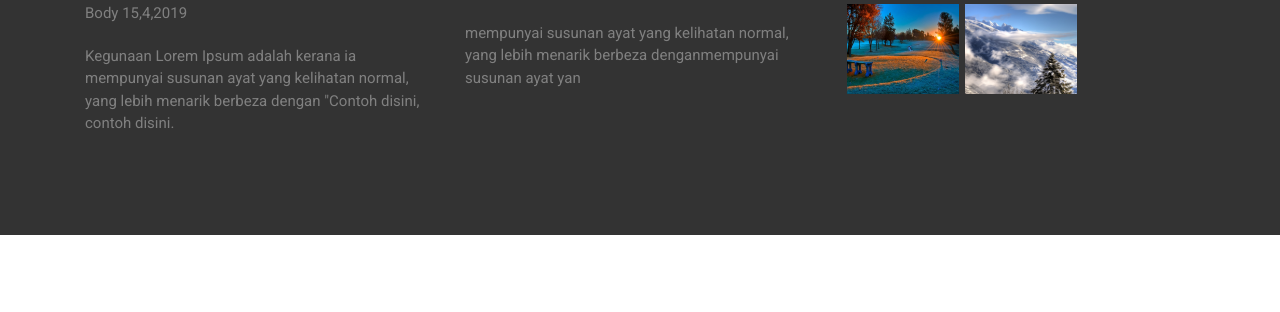
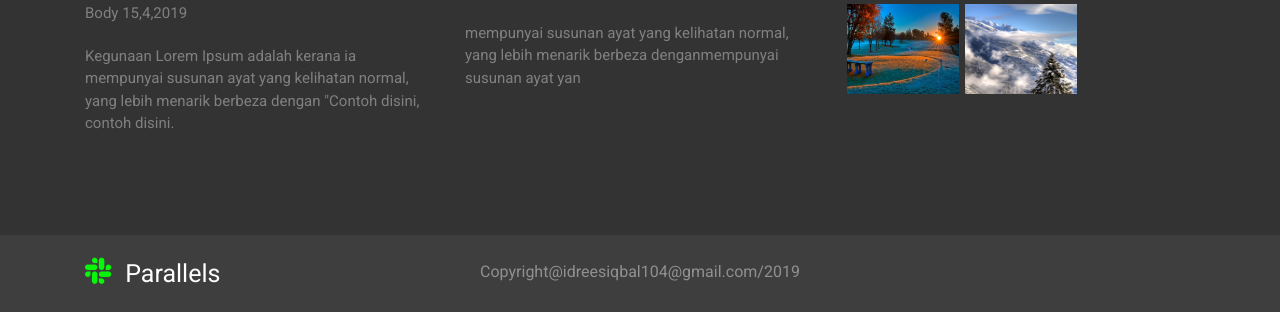
Before and after one commit to muhammadidreesshaikh/parallels-ui, a plain HTML site: page index.html in a window 1280 px wide. Shown: the part 9001-9313 px from the top of the page. Before the commit the page ends 9236 px from the top, so only its background shows below. Drawn offline with Linux system fonts and the light colour scheme.

Commit message:
footer section done

```diff
--- a/css/style.css
+++ b/css/style.css
@@ -1079,6 +1079,55 @@ body
   }
 
 
+  .footer
+  {
+    background-color: #3e3e3e;
+    padding-top: 20px;
+    padding-bottom: 20px;
+  }
+
+  .footer  .logo2 i
+  {
+    color: #09f509;
+    font-size: 30px;
+  }
+
+  .footer .logo2 a
+  {
+    font-size: 25px;
+    padding-left: 10px;
+    color: white;
+    text-decoration: none;
+  }
+
+  .footer .email
+  {
+    padding-top: 5px;
+  }
+
+  .footer .email p
+  {
+    text-align: center;
+    margin-bottom: 0;
+    color: #909090;
+    font-size: 16px;
+  }
+
+  /* .footer .detail
+  {
+
+  }
+
+  .footer .detail ul
+  {
+
+  }
+
+  .footer .detail li a
+  {
+
+  } */
+
 
 
 
--- a/index.html
+++ b/index.html
@@ -713,6 +713,44 @@
         </div>
     </section>
 
+    <section>
+
+        <div class="footer">
+            <div class="container">
+                <div class="row">
+
+                    <div class="col-md-3">
+                        <div class="logo2">
+                            <i class="fab fa-slack"></i>
+                            <a href="#">Parallels</a>
+                        </div>
+                    </div>
+
+                    <div class="col-md-6">
+                        <div class="email">
+                            <p>Copyright@idreesiqbal104@gmail.com/2019</p>
+                        </div>
+                    </div>
+
+                    <!-- <div class="col-md-3">
+
+                        <div class="detail">
+                            <ul>
+                                <li><a href="#">0112-0337182</a></li>
+                                <li><a href="#">skype:username</a></li>
+                                <li><a href="#">info.domain.com</a></li>
+                            </ul>
+                        </div>
+                    </div> -->
+
+                </div>
+            </div>
+        </div>
+
+    </section>
+
+
+
 
 
 
```
Lines whose indentation alone changed are shown as unchanged.
